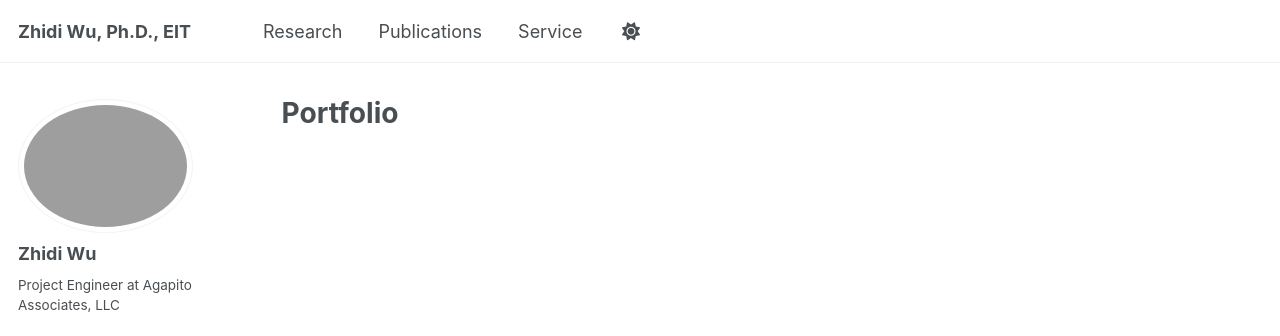
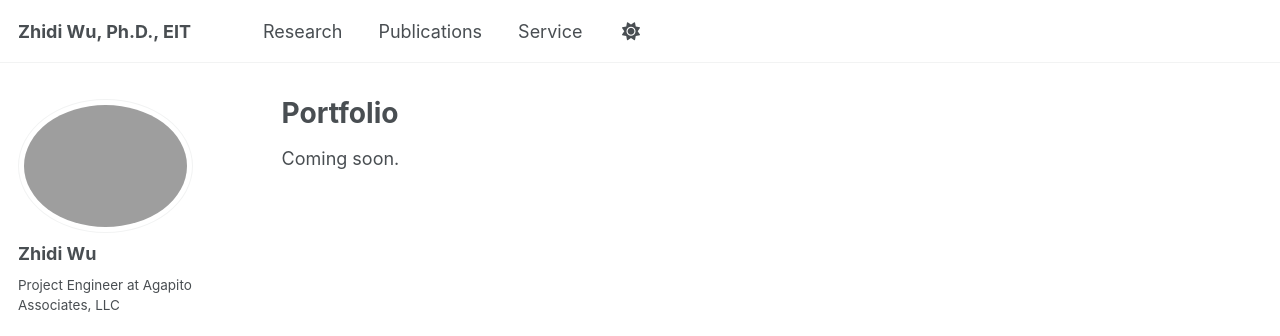
Before and after one commit to zhidiwu/zhidiwu.github.io, a Jekyll site: the page built from _pages/portfolio.html, in a window 1280 px wide. Shown: the top 336 px of the page. Built offline with Jekyll 4.4.1, drawn with Linux system fonts in a browser that asks for light colours; a style sheet for code colours, icons or effects is not loaded.

Commit message:
Update portfolio.html

```diff
--- a/_pages/portfolio.html
+++ b/_pages/portfolio.html
@@ -5,9 +5,6 @@ permalink: /portfolio/
 author_profile: true
 ---
 
-{% include base_path %}
-
-
-{% for post in site.portfolio %}
-  {% include archive-single.html %}
-{% endfor %}
+{% if site.portfolio.size == 0 %}
+  <p>Coming soon.</p>
+{% endif %}
```
